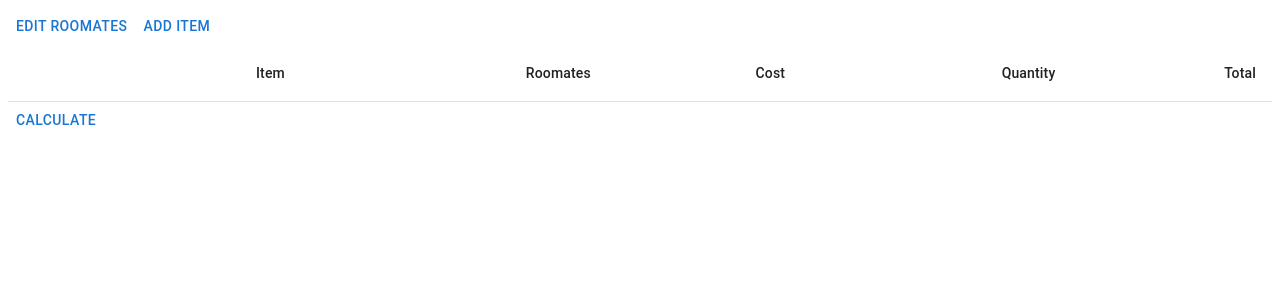
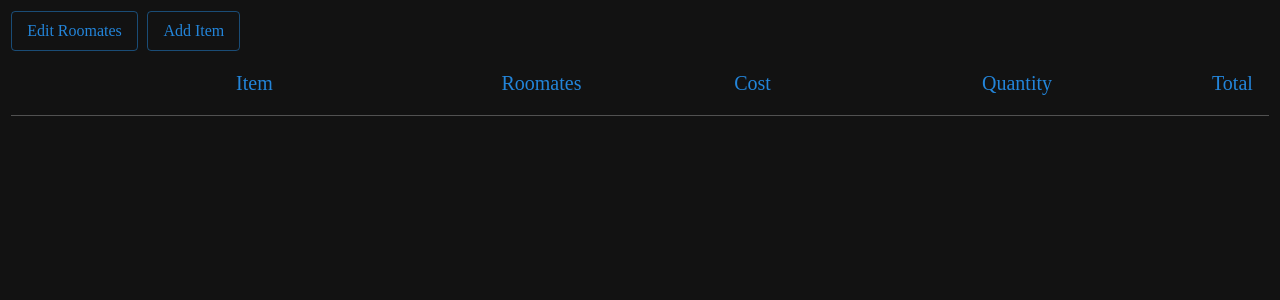
Before and after one commit to NickTremblay/grocalc, a React (Create React App) app: page / in a window 1280 px wide. Shown: the top 300 px of the page. Built offline with nearby package versions, Linux system fonts and the light colour scheme.

Commit message:
Cosmetic overhaul

```diff
--- a/src/App.tsx
+++ b/src/App.tsx
@@ -1,8 +1,9 @@
-import { Button } from "@mui/material";
+import { Box, Button, CssBaseline, ThemeProvider, Typography } from "@mui/material";
 import React, { useState } from "react";
 import { TotalPage, UpdateRoomatesModal, AddItemModal, ItemList } from "./components";
 import { Item, Cost, Roomate } from "./types";
 import { GetSavedRoomates } from "./util";
+import { mainTheme } from "./themes";
 
 function App() {
   const [isAddRoomateDialogueOpen, setIsAddRoomateDialogueOpen] = useState(false);
@@ -104,15 +105,25 @@ function App() {
   };
 
   if(isTotalPageOpen) return (
+    <ThemeProvider theme={mainTheme}>
+
+      <CssBaseline />
+
       <div className="App">
         <TotalPage setIsTotalPageOpen={setIsTotalPageOpen} roomates={roomates} items={items} />
       </div>
+    </ThemeProvider>
   );
 
   return (
-    <div className="App">
-      <Button onClick={handleEditRoomatesButtonClick}>Edit Roomates</Button>
-      <Button onClick={handleAddItemButtonClick}>Add Item</Button>
+    <div className="App" style={{margin:"0.7rem"}}>
+      <ThemeProvider theme={mainTheme}>
+
+        <CssBaseline />
+
+        <Button onClick={handleEditRoomatesButtonClick} variant="outlined"><Typography variant="button">Edit Roomates</Typography></Button>
+        <Box display="inline" sx={{ m: "0.3rem" }} />
+        <Button onClick={handleAddItemButtonClick} variant="outlined"><Typography variant="button">Add Item</Typography></Button>
 
         <UpdateRoomatesModal
           roomates={roomates}
@@ -132,8 +143,9 @@ function App() {
 
         <ItemList items={items} roomates={roomates} deleteItem={deleteItem} />
 
-      <Button onClick={handleCalculateButtonClick}>Calculate</Button>
+        {roomates.length > 0 && items.length > 0 && <Button onClick={handleCalculateButtonClick} variant="contained"><Typography variant="button">Calculate</Typography></Button>}
 
+      </ThemeProvider>
     </div>
   );
 }
--- a/src/components/AddItemModal.tsx
+++ b/src/components/AddItemModal.tsx
@@ -1,4 +1,4 @@
-import { Dialog, DialogTitle, DialogContent, List, ListItem, TextField, DialogActions, Button, ListItemText, DialogContentText } from "@mui/material";
+import { Dialog, DialogTitle, DialogContent, TextField, DialogActions, Button, DialogContentText, Typography, Grid } from "@mui/material";
 import React, { useEffect, useState } from "react";
 import { Item, Cost, defaultTextInputFieldState, AddItemTextFields, AddItemTextInputField, Roomate } from "../types";
 import { deriveCosts, getNDecimalPlaces } from "../util";
@@ -208,55 +208,58 @@ export const AddItemModal = (props: Props) => {
       aria-labelledby="alert-dialog-title"
     >
 
-      <DialogTitle id="alert-dialog-title">
-        {"Add Item"}
-      </DialogTitle>
+      <DialogTitle id="alert-dialog-title" variant="h5" sx={{color:"primary.main"}}>Add Item</DialogTitle>
 
       <DialogContent>
 
-        {roomates.length > 0 && <List>
+        <Grid container>
+          <Grid container item xs={6} direction="column">
+
+
+            {roomates.length > 0 && <>
               {
                 textInputFieldState.map((field) => (
-              <ListItem key={field.id}>
-                <TextField
+                  <TextField key={field.id}
                     error={!field.isValid}
                     label={field.label}
                     helperText={!field.isValid ? field.errorMessage : null}
                     onChange={(e) => handleInputChange(e, field.id)}
                     value={field.value}
+                    sx={{marginTop:"0.5rem"}}
                   />
-              </ListItem>
                 )
                 )
               }
+            </>}
+          </Grid>
 
-          <ListItem key={textInputFieldState.length + 1}>
-            <ListItemText>Roomates</ListItemText>
-          </ListItem>
-
-          <ListItem key={textInputFieldState.length + 2}>
+          <Grid container item xs={6} direction="column">
             <RoomatePicker
               roomates={roomates}
               setSelectedRoomates={setSelectedRoomates}
             />
-          </ListItem>
+          </Grid>
 
-        </List>}
 
-        {roomates.length === 0 && <DialogContentText>Add roomates to begin</DialogContentText>}
 
+
+          {roomates.length === 0 && <DialogContentText variant="body1">Add roomates to begin</DialogContentText>}
+
+        </Grid>
       </DialogContent>
 
       <DialogActions>
-        <Button onClick={() => {setIsOpen(false); setTextInputFieldState(defaultTextInputFieldState);}}>
-                Cancel
+        <Button variant="outlined" onClick={() => {setIsOpen(false); setTextInputFieldState(defaultTextInputFieldState);}}>
+          <Typography variant="button">Cancel</Typography>
         </Button>
 
-        <Button onClick={handleAddAnotherItemClick} autoFocus>
-                    Add Another Item
+        <Button variant="contained" onClick={handleAddAnotherItemClick}>
+          <Typography variant="button">Add Another Item</Typography>
         </Button>
 
-        <Button onClick={handleCloseClick}>Done</Button>
+        <Button variant="contained" onClick={handleCloseClick}>
+          <Typography variant="button">Done</Typography>
+        </Button>
       </DialogActions>
 
     </Dialog>
--- a/src/components/ItemList.tsx
+++ b/src/components/ItemList.tsx
@@ -1,4 +1,4 @@
-import { IconButton, List, ListItemText, Table, TableBody, TableCell, TableContainer, TableHead, TableRow } from "@mui/material";
+import { Box, IconButton, Table, TableBody, TableCell, TableContainer, TableHead, TableRow, Typography } from "@mui/material";
 import DeleteIcon from "@mui/icons-material/Delete";
 import React, { useEffect, useState } from "react";
 import {Item, Roomate} from "../types";
@@ -18,17 +18,19 @@ export const ItemList = (props:Props) => {
 
   return (
     <TableContainer>
-      <Table sx={{ minWidth: 650 }} aria-label="simple table">
+      <Table sx={{ minWidth: 650 }}>
+
         <TableHead>
           <TableRow>
             <TableCell align="left"></TableCell>
-            <TableCell align="right">Item</TableCell>
-            <TableCell align="right">Roomates</TableCell>
-            <TableCell align="right">Cost</TableCell>
-            <TableCell align="right">Quantity</TableCell>
-            <TableCell align="right">Total</TableCell>
+            <TableCell align="right"><Typography variant="h6" sx={{color:"primary.main"}}>Item</Typography></TableCell>
+            <TableCell align="right"><Typography variant="h6" sx={{color:"primary.main"}}>Roomates</Typography></TableCell>
+            <TableCell align="right"><Typography variant="h6" sx={{color:"primary.main"}}>Cost</Typography></TableCell>
+            <TableCell align="right"><Typography variant="h6" sx={{color:"primary.main"}}>Quantity</Typography></TableCell>
+            <TableCell align="right"><Typography variant="h6" sx={{color:"primary.main"}}>Total</Typography></TableCell>
           </TableRow>
         </TableHead>
+
         <TableBody>
           {items.map((item) => (
             <TableRow
@@ -42,21 +44,25 @@ export const ItemList = (props:Props) => {
               </TableCell>
 
               <TableCell align="right">
-                {item.name}
+                <Typography variant="body1">{item.name}</Typography>
               </TableCell>
 
-              <TableCell align="right">{
-                item.roomates.length === props.roomates.length ? "Everyone" : <List>{item.roomates.map((roomate) => <ListItemText key={roomate}>{roomate}</ListItemText>)}</List>
-              }</TableCell>
+              <TableCell align="right">
+                {
+                  item.roomates.length === props.roomates.length ? <Typography variant="body1">Everyone</Typography>
+                    : (<Box>{item.roomates.map((roomate) => <Typography key={roomate} variant="body1">{roomate}</Typography>)}</Box>)
+                }
+              </TableCell>
 
-              <TableCell align="right">{item.cost}</TableCell>
+              <TableCell align="right"><Typography variant="body1">{item.cost}</Typography></TableCell>
 
-              <TableCell align="right">{item.quantity}</TableCell>
+              <TableCell align="right"><Typography variant="body1">{item.quantity}</Typography></TableCell>
 
-              <TableCell align="right">{item.cost * item.quantity}</TableCell>
+              <TableCell align="right"><Typography variant="body1">{item.cost * item.quantity}</Typography></TableCell>
             </TableRow>
           ))}
         </TableBody>
+
       </Table>
     </TableContainer>
   );
--- a/src/components/RoomatePicker.tsx
+++ b/src/components/RoomatePicker.tsx
@@ -1,4 +1,4 @@
-import { Checkbox, FormControlLabel, FormGroup, List, ListItem } from "@mui/material";
+import { Checkbox, FormControlLabel, FormGroup, Typography } from "@mui/material";
 import React, { useEffect, useState } from "react";
 import { Roomate, RoomateCheckbox } from "../types";
 
@@ -44,26 +44,21 @@ export const RoomatePicker = (props:Props) => {
 
   return (
     <FormGroup>
-      <List>
       {
         roomateCheckboxes.map((roomateCheckbox: RoomateCheckbox) => {
           return (
-              <ListItem key={roomateCheckbox.name}>
-
-                <FormControlLabel
+            <FormControlLabel key={roomateCheckbox.name}
               control={
                 <Checkbox
                   checked={roomateCheckbox.isSelected}
                   onChange={() => toggleRoomate(roomateCheckbox.name)}
                 />}
-                  label={roomateCheckbox.name}
+              label={<Typography variant="body1">{roomateCheckbox.name}</Typography>}
+              sx={{marginLeft:"0.5rem"}}
             />
-
-              </ListItem>
           );
         })
       }
-      </List>
     </FormGroup>
   );
 };
--- a/src/components/UpdateRoomatesModal.tsx
+++ b/src/components/UpdateRoomatesModal.tsx
@@ -1,4 +1,4 @@
-import { Dialog, DialogTitle, DialogContent, DialogActions, Button, List, ListItem, ListItemText, TextField, IconButton } from "@mui/material";
+import { Dialog, DialogTitle, DialogContent, DialogActions, Button, List, ListItem, TextField, IconButton, Typography } from "@mui/material";
 import DeleteIcon from "@mui/icons-material/Delete";
 import React, { useEffect, useState } from "react";
 import { Roomate } from "../types";
@@ -73,9 +73,7 @@ export const UpdateRoomatesModal = (props: Props) => {
       aria-labelledby="alert-dialog-title"
     >
 
-      <DialogTitle id="alert-dialog-title">
-        {"Update Roomates"}
-      </DialogTitle>
+      <DialogTitle id="alert-dialog-title" variant="h5" sx={{color:"primary.main"}}>Update Roomates</DialogTitle>
 
       <DialogContent>
         {/* Display each roomate already added */}
@@ -84,10 +82,10 @@ export const UpdateRoomatesModal = (props: Props) => {
             updatedRoomates.map((roomate:Roomate, i) => {
               return (
                 <ListItem key={i} disablePadding>
-                  <ListItemText primary={roomate.name} />
                   <IconButton aria-label="delete" onClick={() => deleteRoomate(roomate.name)}>
                     <DeleteIcon />
                   </IconButton>
+                  <Typography variant="body1">{roomate.name}</Typography>
                 </ListItem>
               );
             })
@@ -105,9 +103,12 @@ export const UpdateRoomatesModal = (props: Props) => {
       </DialogContent>
 
       <DialogActions>
-        <Button onClick={handleCloseClick}>Done</Button>
-        <Button onClick={handleAddNewRoomateClick} autoFocus>
-                Add Another Roomate
+        <Button onClick={handleAddNewRoomateClick} variant="contained">
+          <Typography variant="button">Add Another Roomate</Typography>
+        </Button>
+
+        <Button onClick={handleCloseClick} variant="contained">
+          <Typography variant="button">Done</Typography>
         </Button>
       </DialogActions>
 
--- /dev/null
+++ b/src/themes/index.ts
@@ -0,0 +1 @@
+export * from "./mainTheme";
--- /dev/null
+++ b/src/themes/mainTheme.ts
@@ -0,0 +1,51 @@
+import { ThemeOptions, createTheme } from "@mui/material/styles";
+
+export const mainThemeOptions: ThemeOptions = {
+  palette: {
+    mode: "dark",
+    primary: {
+      main: "#2385da",
+    },
+    secondary: {
+      main: "#967cde",
+    },
+    error: {
+      main: "#fc5335",
+    },
+    info: {
+      main: "#2385da",
+    },
+    success: {
+      main: "#388e3c",
+    },
+    divider: "rgba(255,255,255,0.5)",
+  },
+
+  typography: {
+    fontFamily: "Poppins",
+  },
+
+  components: {
+    MuiButton: {
+      styleOverrides: {
+        root: {
+          textTransform: "none",
+        },
+      },
+    },
+
+    MuiTypography: {
+      variants: [
+        {
+          props: { variant: "button" },
+          style: {
+            textTransform: "none",
+            fontSize: "1rem"
+          },
+        },
+      ],
+    },
+  },
+};
+
+export const mainTheme = createTheme(mainThemeOptions);
```
Also changed, not shown: src/components/TotalPage.tsx (+16 -7 lines). Lines whose indentation alone changed are shown as unchanged.
